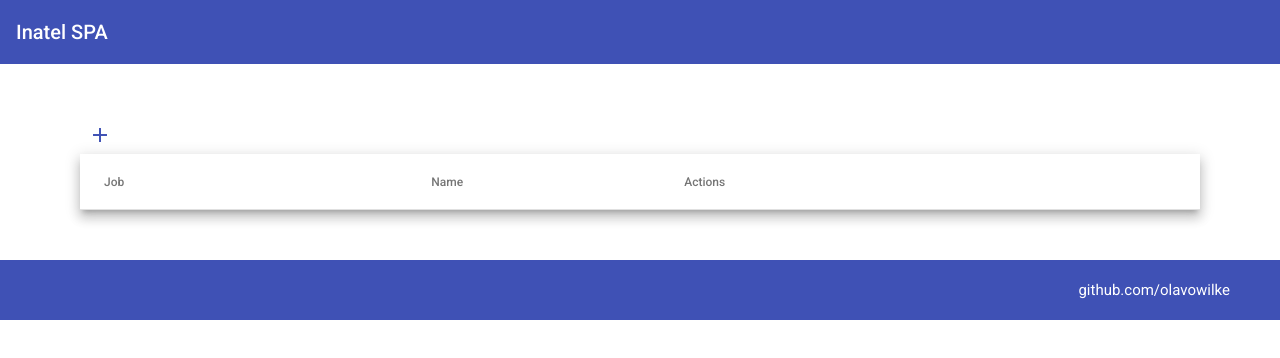
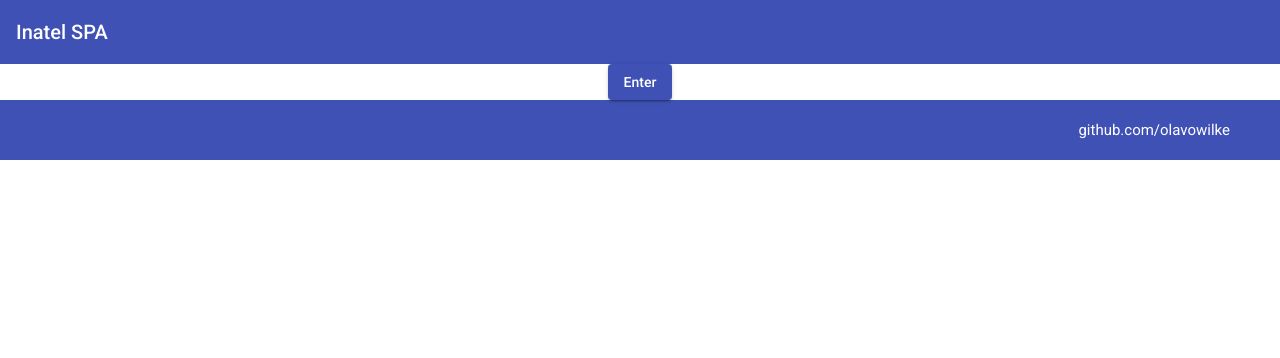
Before and after one commit to olavowilke/InatelCrud, an Angular app: page / in a window 1280 px wide. Shown: the top 358 px of the page. Built offline with nearby package versions, Linux system fonts and the light colour scheme; no server answers.

Commit message:
home-page attempt

```diff
--- a/src/app/app.module.ts
+++ b/src/app/app.module.ts
@@ -18,6 +18,7 @@ import {MatInputModule} from "@angular/material/input";
 import {FormsModule} from "@angular/forms";
 import {HttpClientModule} from "@angular/common/http";
 import {UserService} from "./services/user.service";
+import { WelcomeComponent } from './views/welcome/welcome.component';
 
 @NgModule({
   declarations: [
@@ -25,7 +26,8 @@ import {UserService} from "./services/user.service";
     HomeComponent,
     HeaderComponent,
     FooterComponent,
-    UserDialogComponent
+    UserDialogComponent,
+    WelcomeComponent
   ],
   imports: [
     BrowserModule,
--- /dev/null
+++ b/src/app/views/welcome/welcome.component.html
@@ -0,0 +1,3 @@
+<div class="welcome-button">
+<button mat-raised-button color="primary">Enter</button>
+</div>
--- /dev/null
+++ b/src/app/views/welcome/welcome.component.scss
@@ -0,0 +1,3 @@
+.welcome-button{
+  text-align: center;
+}
--- /dev/null
+++ b/src/app/views/welcome/welcome.component.ts
@@ -0,0 +1,18 @@
+import { Component, OnInit } from '@angular/core';
+
+@Component({
+  selector: 'app-welcome',
+  templateUrl: './welcome.component.html',
+  styleUrls: ['./welcome.component.scss']
+})
+export class WelcomeComponent implements OnInit {
+
+  constructor() { }
+
+  ngOnInit(): void {
+  }
+
+  getUrl() {
+    return "url('https://mocah.org/uploads/posts/340007-Landscape-Minimalist-Minimalism-Nature-Mountain-Art-Digital-Art.jpg')";
+  }
+}
```
Also changed, not shown: src/app/app-routing.module.ts (+6 -2 lines), src/assets/background.jpg (added), 1 other file (tests, documents, lock files or other folders).
